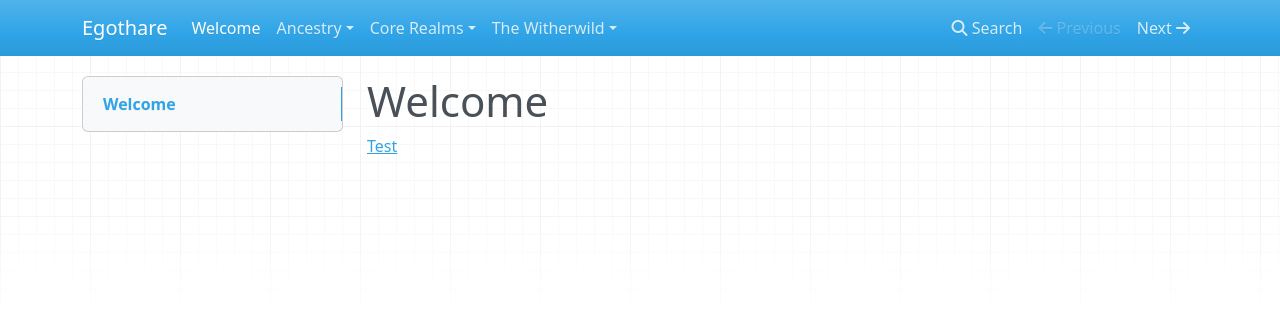
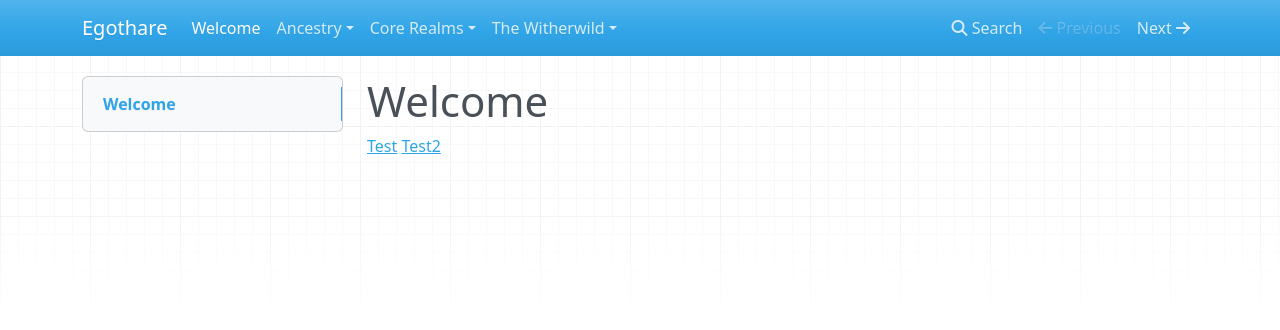
Before and after one commit to saurbre8/Egothare, an MkDocs documentation site: the page built from docs/index.md, in a window 1280 px wide. Shown: the top 330 px of the page. Built offline with MkDocs 1.6.1, drawn with Linux system fonts in a browser that asks for light colours; nearby versions of some CDN libraries.

Commit message:
second welcome test

```diff
--- a/docs/index.md
+++ b/docs/index.md
@@ -1,3 +1,4 @@
 # Welcome
 
 [Test](Core%20Realms/Circles%20Below/)
+[Test2](Core%20Realms/Hallows%20Above.md)
```
